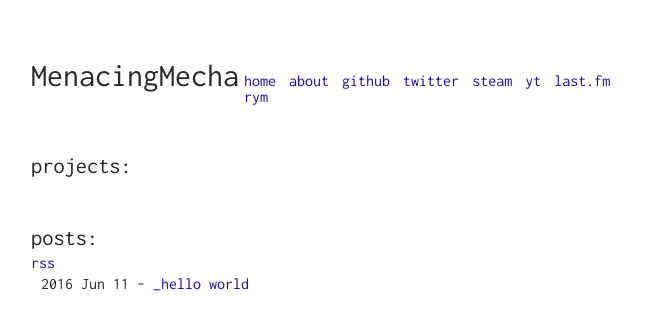
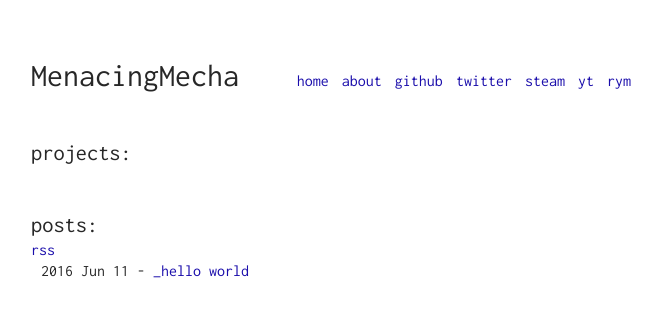
Before and after one commit to MenacingMecha/MenacingMecha.github.io-old, a Jekyll site: the page built from index.html, in a window 1280 px wide. Shown: the top 330 px of the page, without its empty margins (309-971 px from the left). Built offline with Jekyll 4.4.1, drawn with Linux system fonts in a browser that asks for light colours.

Commit message:
Removed Last.fm link

```diff
--- a/_data/navigation.yml
+++ b/_data/navigation.yml
@@ -16,8 +16,5 @@
 - title: yt
   url: https://www.youtube.com/channel/UCfBdJP-T7eamU0piV29C4Ww
 
-- title: last.fm
-  url: http://www.last.fm/user/MenacingMecha
-
 - title: rym
   url: https://rateyourmusic.com/~MenacingMecha
```
